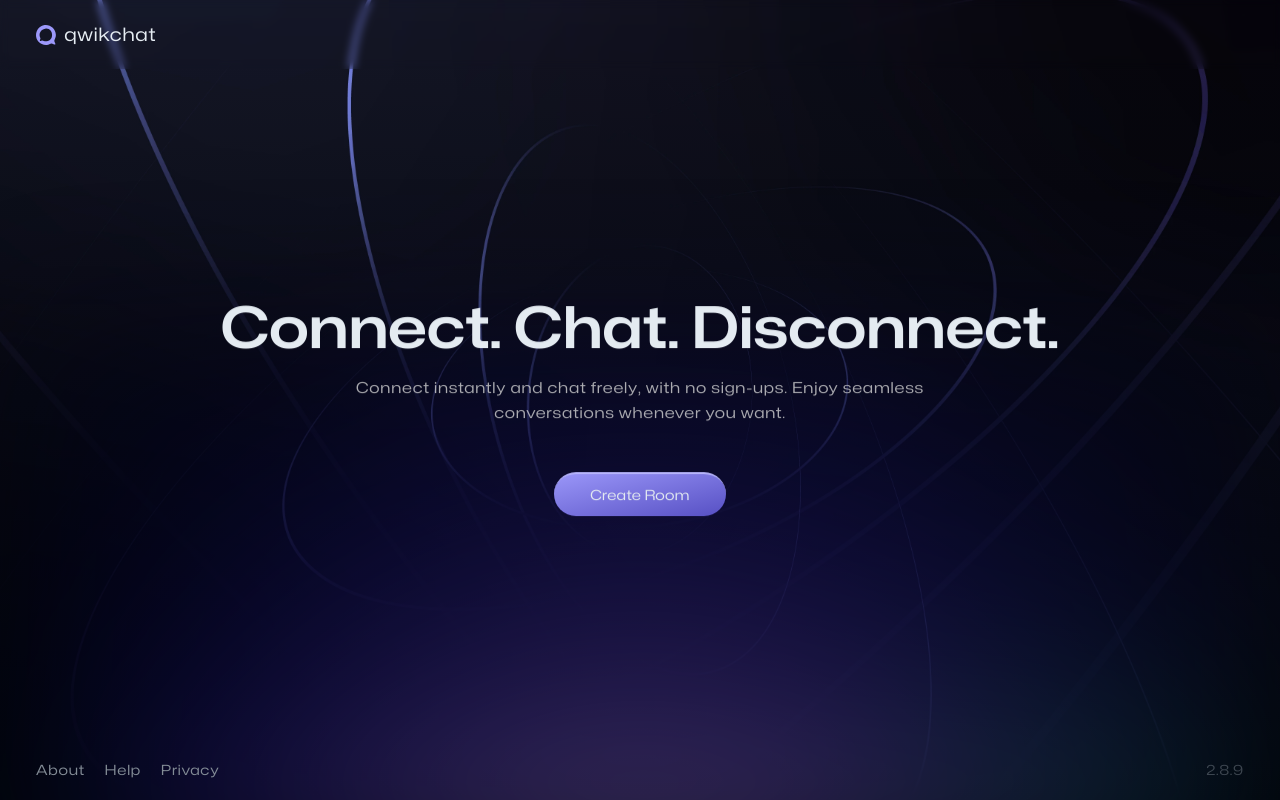
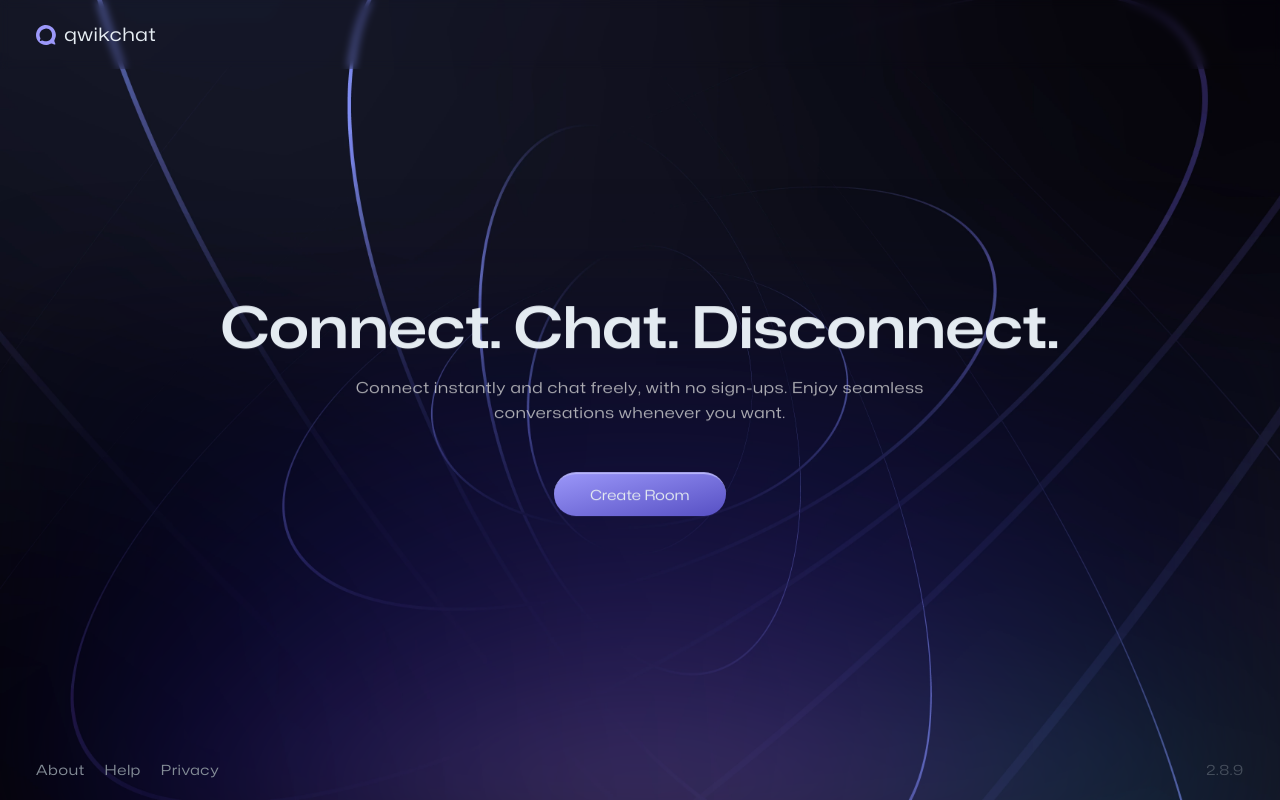
Before and after one commit to akshayraj-1/qwikchat, a React (Vite) app in the folder frontend/: page / in a window 1280 px wide. Built offline with nearby package versions, Linux system fonts and the light colour scheme.

Commit message:
Modified MainBackground.jsx

```diff
--- a/frontend/src/components/Backgrounds/MainBackground.jsx
+++ b/frontend/src/components/Backgrounds/MainBackground.jsx
@@ -8,7 +8,7 @@ function MainBackground({ children, isBackgroundBlur = false, backgroundOpacity
         <section className="relative size-full overflow-hidden">
             <div
                 className="absolute size-full bg-cover bg-center bg-no-repeat
-                before:absolute before:size-full before:bg-gradient-to-t before:from-primary before:to-transparent"
+                before:absolute before:size-full before:bg-gradient-to-t before:from-background before:to-transparent"
                 style={{
                     opacity: backgroundOpacity,
                     backgroundImage: `url(${img_main_bg})`,
```
